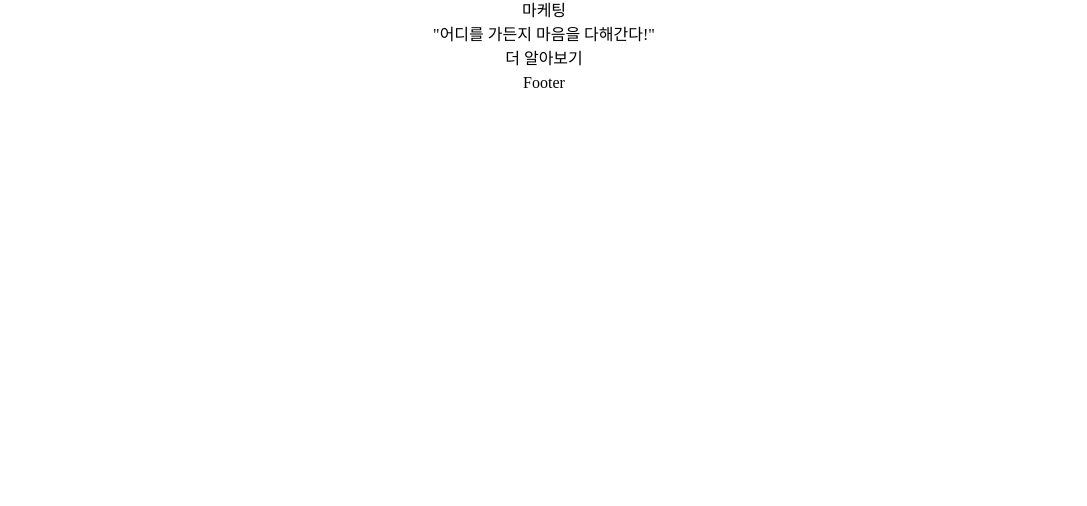
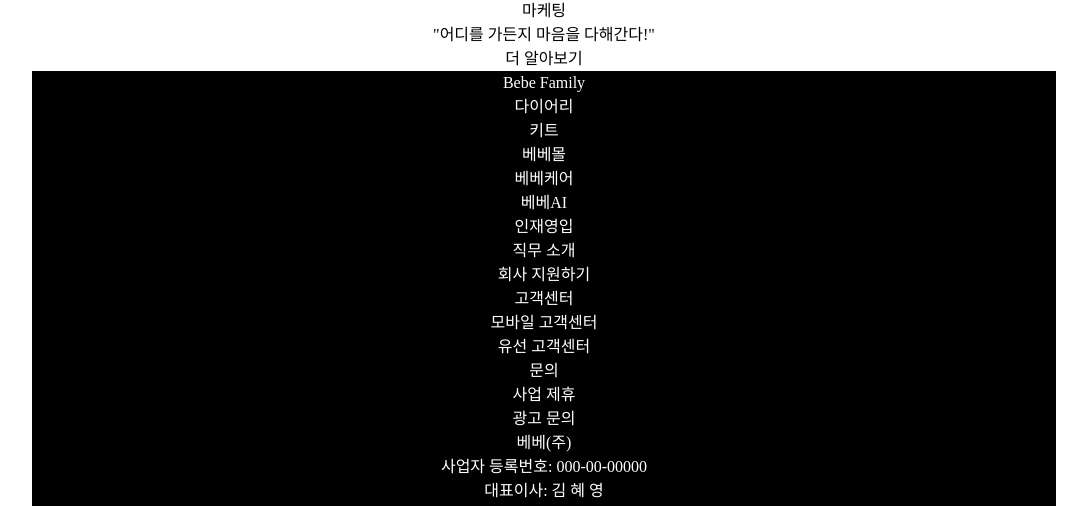
Before and after one commit to tae2seat/bebe-react, a React (Vite) app: page / in a window 1280 px wide. Shown: the part 7982-8488 px from the top of the page, without its empty margins (96-1183 px from the left). Before the commit the page ends 8077 px from the top, so only its background shows below. Built offline with nearby package versions, Linux system fonts and the light colour scheme.

Commit message:
footer 생성

```diff
--- a/src/components/layout/Footer.jsx
+++ b/src/components/layout/Footer.jsx
@@ -1,3 +1,40 @@
 export default function Footer() {
-  return <div>Footer</div>;
+  return (
+    <div className=" bg-black text-white ">
+      <div>
+        <div>
+          <h2>Bebe Family</h2>
+          <p>다이어리</p>
+          <p>키트</p>
+          <p>베베몰</p>
+          <p>베베케어</p>
+          <p>베베AI</p>
+        </div>
+        <div>
+          <h2>인재영입</h2>
+          <p>직무 소개</p>
+          <p>회사 지원하기</p>
+        </div>
+        <div>
+          <h2>고객센터</h2>
+          <p>모바일 고객센터</p>
+          <p>유선 고객센터</p>
+        </div>
+        <div>
+          <h2>문의</h2>
+          <p>사업 제휴</p>
+          <p>광고 문의</p>
+        </div>
+      </div>
+
+      <div>
+        <h2>베베(주)</h2>
+        <div>
+          <p>사업자 등록번호: 000-00-00000</p>
+          <p>대표이사: 김 혜 영 </p>
+        </div>
+        <p>https://diary.mybebe.net/</p>
+      </div>
+    </div>
+  );
 }
```
